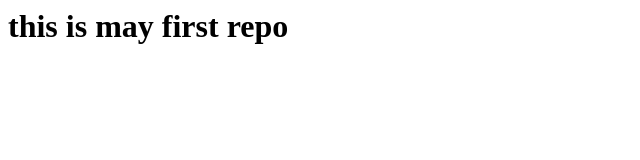
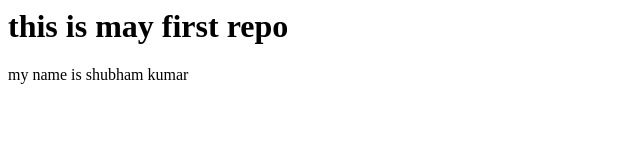
Before and after one commit to amit09956/localrepository, a plain HTML site: page index.html in a window 1280 px wide. Shown: the whole page, without its empty margins (0-640 px from the left). Drawn offline with Linux system fonts and the light colour scheme.

Commit message:
add new feature

```diff
--- a/index.html
+++ b/index.html
@@ -1 +1,2 @@
 <h1>this is may first repo</h1>
+<p>my name is shubham kumar</p>
```
